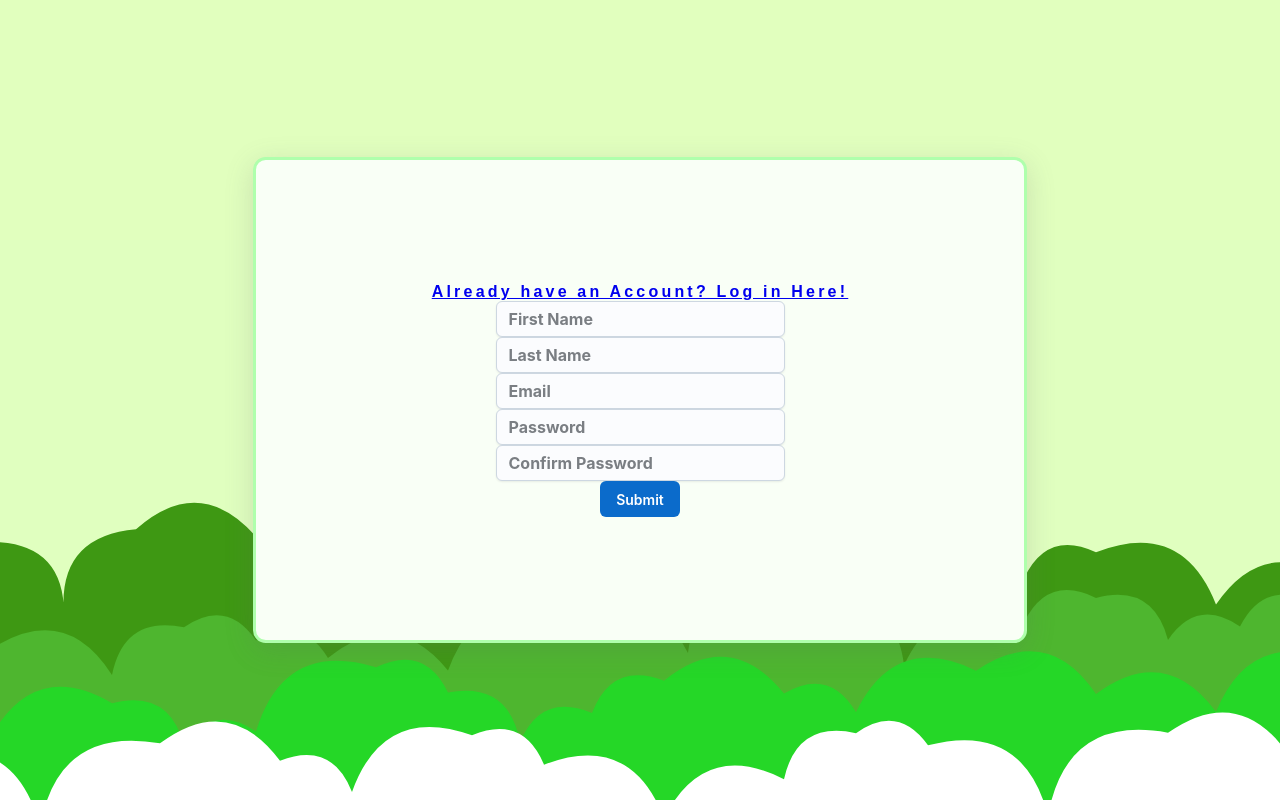
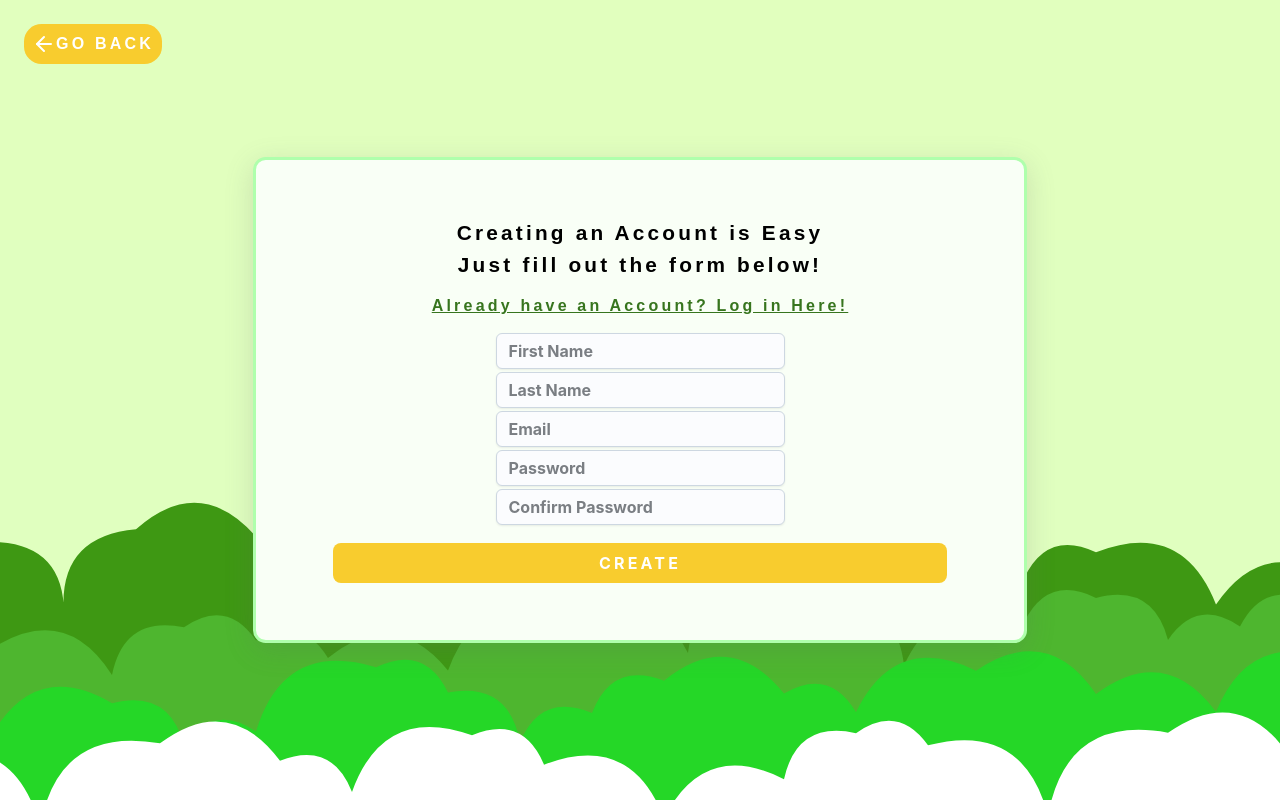
Before and after one commit to CJ484/LogInForm, a Next.js app: page /pages/register in a window 1280 px wide. Built offline with nearby package versions, Linux system fonts and the light colour scheme.

Commit message:
Add back button and update styling in CreateNewUser and UserLogIn components

```diff
--- a/app/Component/CreateNewUser/index.tsx
+++ b/app/Component/CreateNewUser/index.tsx
@@ -3,6 +3,7 @@ import { AddUser } from "..";
 import { useState } from "react";
 import { isEqual, isEmpty } from "lodash";
 import { Input, Button } from "@mui/joy";
+import BackButton from "@/app/assets/symbols/arrow_left";
 import styles from "../../Styles/page.module.scss";
 import Link from "next/link";
 
@@ -62,38 +63,41 @@ const CreateNewUser = () => {
 
   return (
     <form onSubmit={submission} className={styles.form}>
-      <Link href="../pages/login">Already have an Account? Log in Here!</Link>
+      <Link href="/" className={styles.backButton}><BackButton />Go back</Link>
+      <h2 className={styles.form_title}>Creating an Account is Easy</h2>
+      <h3 className={styles.form_title}>Just fill out the form below!</h3>
+      <Link href="../pages/login" className={styles.links}>Already have an Account? Log in Here!</Link>
       <Input
-        className="form__input"
+        className={styles.form_input}
         placeholder="First Name"
         value={firstNameInput}
         onChange={(e) => setFirstNameInput(e.target.value)}
       />
       <Input
-        className="form__input"
+        className={styles.form_input}
         placeholder="Last Name"
         value={lastNameInput}
         onChange={(e) => setLastNameInput(e.target.value)}
       />
       <Input
-        className="form__input"
+        className={styles.form_input}
         placeholder="Email"
         value={emailInput}
         onChange={(e) => setEmailInput(e.target.value)}
       />
       <Input
-        className="form__input"
+        className={styles.form_input}
         placeholder="Password"
         value={passwordCypherInput}
         onChange={(e) => setPasswordCypherInput(e.target.value)}
       />
       <Input
-        className="form__input"
+        className={styles.form_input}
         placeholder="Confirm Password"
         value={passwordConfirmInput}
         onChange={(e) => setPasswordConfirmInput(e.target.value)}
       />
-      <Button type="submit">Submit</Button>
+      <Button className={styles.form_button} type="submit">Create</Button>
     </form>
   );
 };
--- a/app/Component/UserLogIn/index.tsx
+++ b/app/Component/UserLogIn/index.tsx
@@ -1,7 +1,9 @@
 "use client";
+import Link from "next/link";
 import { useEffect, useState } from "react";
 import { AuthenticateLogin } from "..";
 import { Input, Button } from "@mui/joy";
+import BackButton from "@/app/assets/symbols/arrow_left";
 import styles from "../../Styles/page.module.scss";
 import { useRouter } from "next/navigation";
 
@@ -33,30 +35,35 @@ const UserLogIn = () => {
   useEffect(() => {
     if (logInStatus === true) {
       console.log("changing page");
-      push('/pages/Home');
+      push("/pages/Home");
     }
   }, [logInStatus]);
 
   return (
+    <>
       <form onSubmit={submission} className={styles.form}>
-      <h2>Please Enter Your Credentials or</h2>
-      <a href="../pages/register">
-        <h2>Create A Free Account</h2>
+      <Link className={styles.backButton} href="/"><BackButton /> Go back</Link>
+        <h2>Log In</h2>
+        <a className={styles.links} href="../pages/register">
+          <h3>or Create an Account</h3>
         </a>
         <Input
-        className="form__input"
+          className={styles.form_input}
           placeholder="Email"
           value={emailInput}
           onChange={(e) => setEmailInput(e.target.value)}
         />
         <Input
-        className="form__input"
+          className={styles.form_input}
           placeholder="Password"
           value={passwordInput}
           onChange={(e) => setPasswordInput(e.target.value)}
         />
-      <Button type="submit">Submit</Button>
+        <Button className={styles.form_button} type="submit">
+          Log In
+        </Button>
       </form>
+    </>
   );
 };
 
```
Lines whose indentation alone changed are shown as unchanged.
